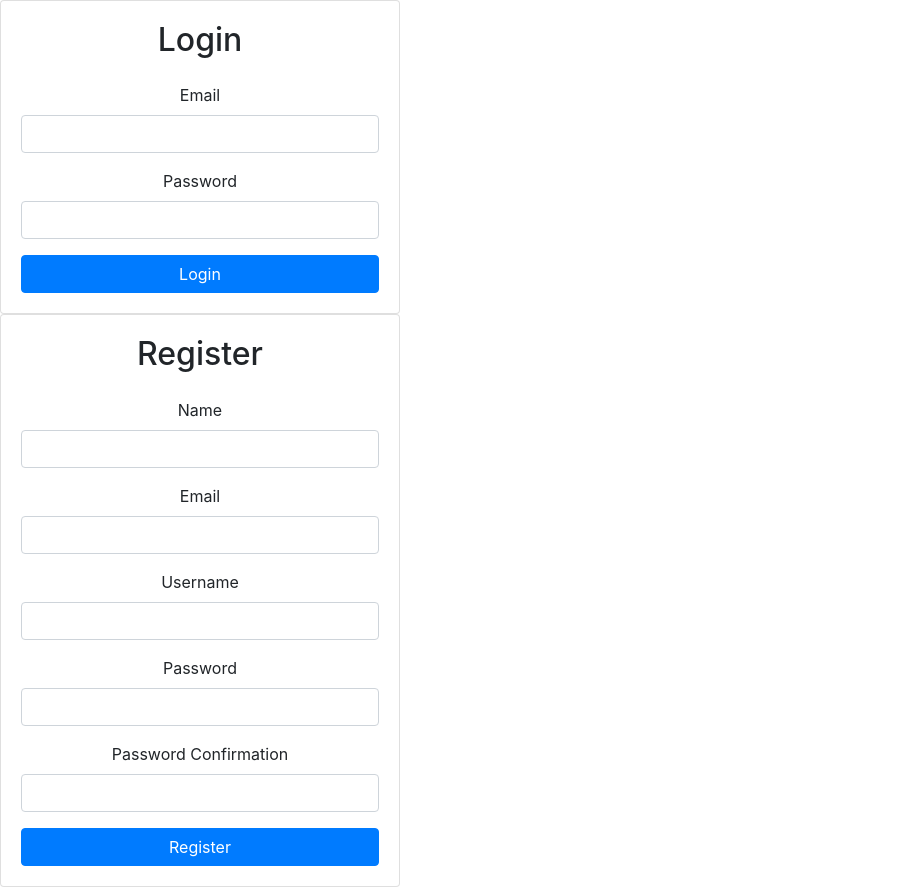
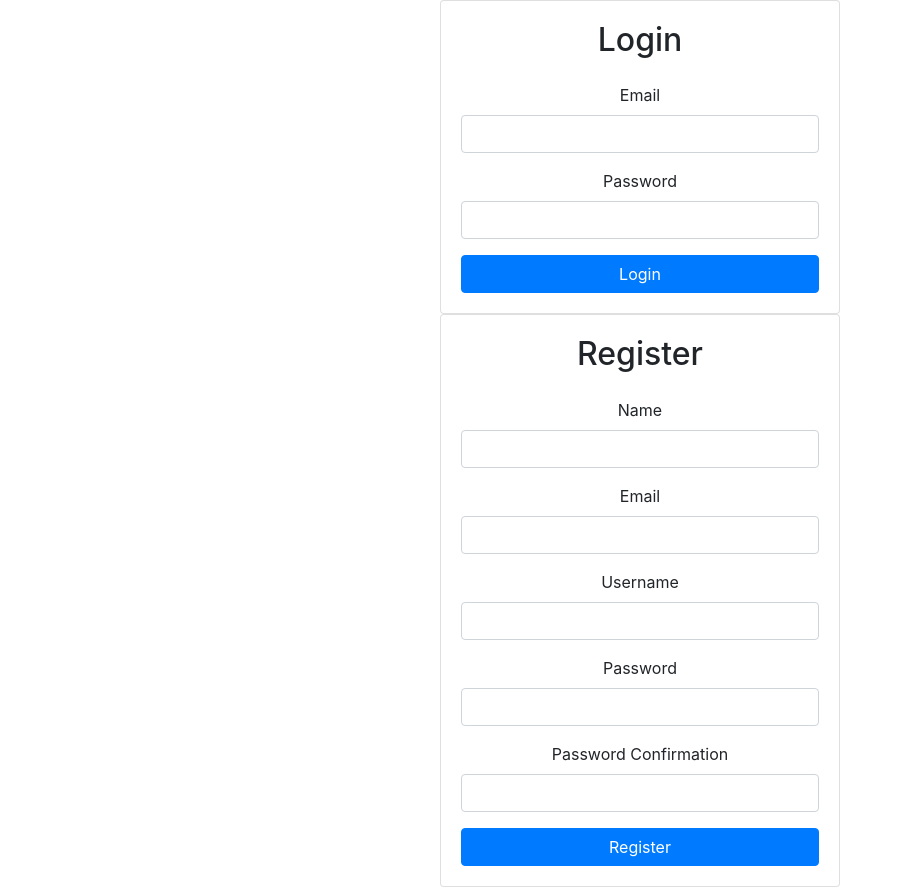
Before and after one commit to waiscodes/suggest-me-books, a React (Create React App) app: page / in a window 1280 px wide. Shown: the whole page, without its empty margins (0-903 px from the left). Built offline with nearby package versions, Linux system fonts and the light colour scheme; the HTML template or start-up script is replaced by a standard one.

Commit message:
added dashboard pages

```diff
--- a/src/pages/Login.jsx
+++ b/src/pages/Login.jsx
@@ -19,7 +19,7 @@ const Login = () => {
 
   return (
     <>
-      <Card className='w-100' style={{ maxWidth: "400px" }}>
+      <Card className='w-100 m-auto' style={{ maxWidth: "400px" }}>
         <Card.Body>
           <h2 className='text-center mb-4'>Login</h2>
           {error && <Alert variant='danger'>{error}</Alert>}
@@ -48,7 +48,7 @@ const Login = () => {
           </Form>
         </Card.Body>
       </Card>
-      <Card className='w-100' style={{ maxWidth: "400px" }}>
+      <Card className='w-100 m-auto' style={{ maxWidth: "400px" }}>
         <Card.Body>
           <h2 className='text-center mb-4'>Register</h2>
           {error && <Alert variant='danger'>{error}</Alert>}
```
Also changed, not shown: src/pages/Dashboard.jsx (added, +17 -0 lines).
